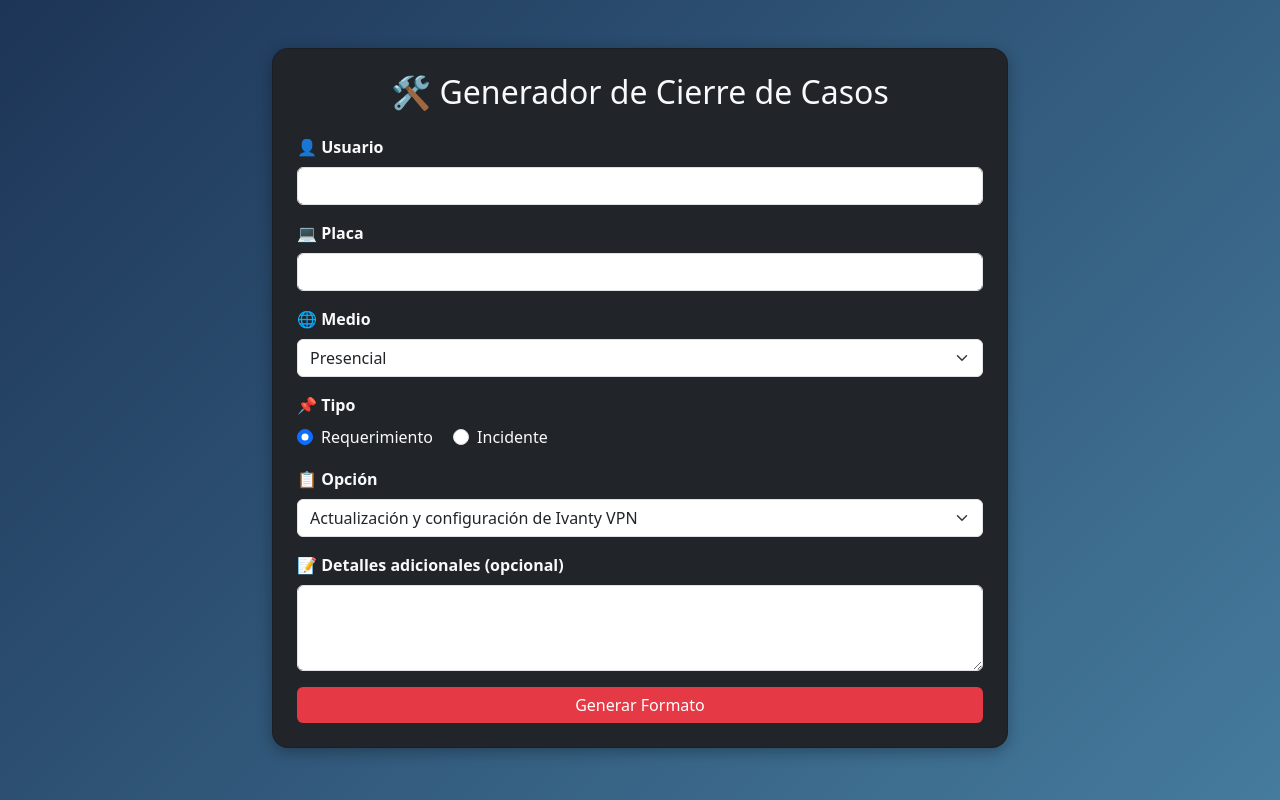
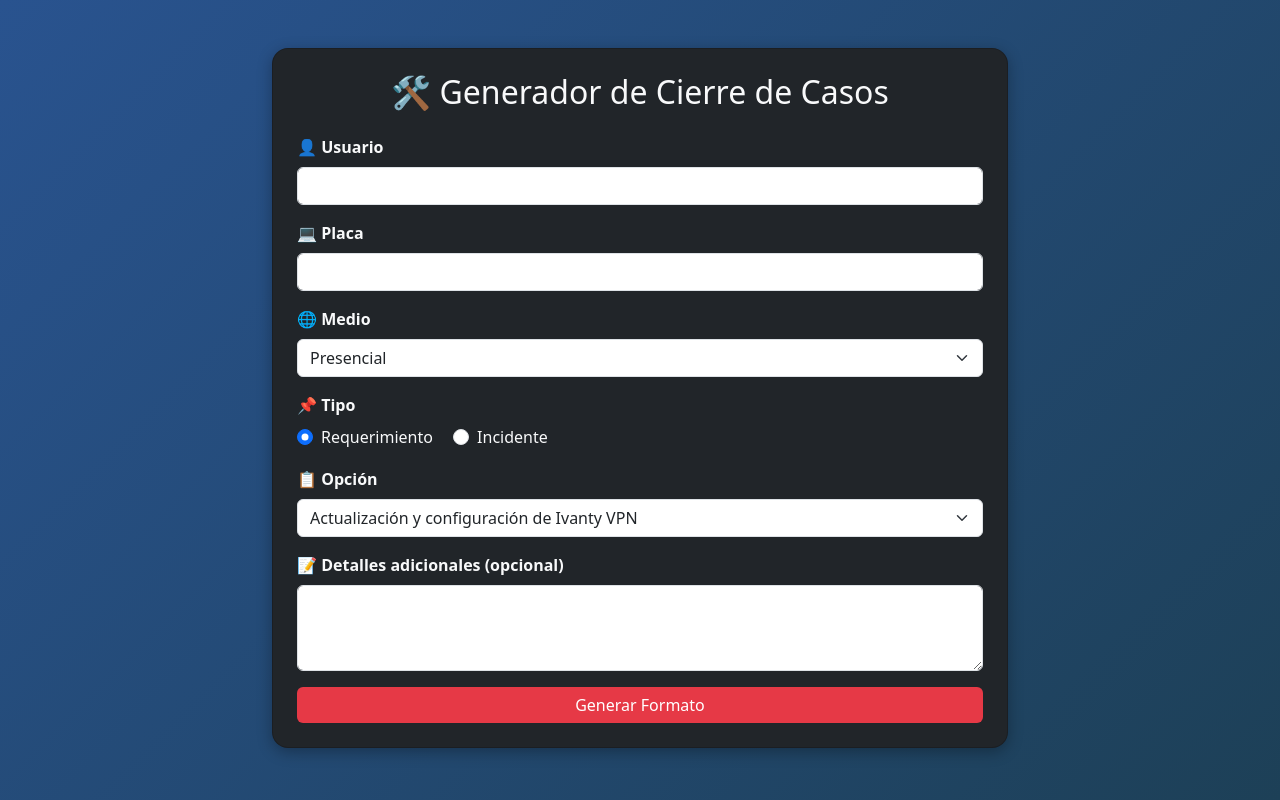
Before and after one commit to Steven-gil-dep/mi_app_flask, a Flask app: page / in a window 1280 px wide. Run offline with Flask 3, Linux system fonts and the light colour scheme.

Commit message:
Update form.html

```diff
--- a/templates/form.html
+++ b/templates/form.html
@@ -6,7 +6,7 @@
   <link href="https://cdn.jsdelivr.net/npm/bootstrap@5.3.0/dist/css/bootstrap.min.css" rel="stylesheet">
   <style>
     body {
-      background: linear-gradient(135deg, #1d3557, #457b9d);
+      background: linear-gradient(135deg, #29538F, #1D4057);
       color: #f1faee;
       min-height: 100vh;
     }
```
